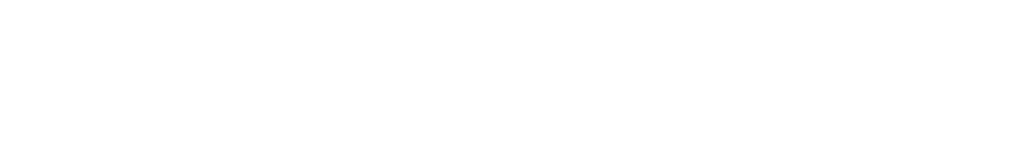
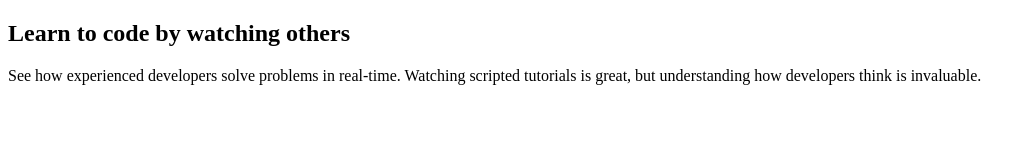
Before and after one commit to gabrielmds222/FrontendMentor-Formulario, a plain HTML site: page code/index.html in a window 1280 px wide. Shown: the whole page, without its empty margins (0-1031 px from the left). Drawn offline with Linux system fonts and the light colour scheme.

Commit message:
section left

```diff
--- a/code/index.html
+++ b/code/index.html
@@ -8,5 +8,18 @@
     <title>Intro component with sign-up form</title>
 </head>
 <body>
+    <main>
+        <section id="left">
+            <h1>
+                Learn to code by watching others
+            </h1>
+
+            <p>
+                See how experienced developers solve problems in real-time. Watching scripted tutorials is great, but understanding how developers think is invaluable.
+            </p>
+        </section>
+
+        <section id="right"></section>
+    </main>
 </body>
 </html>
```
